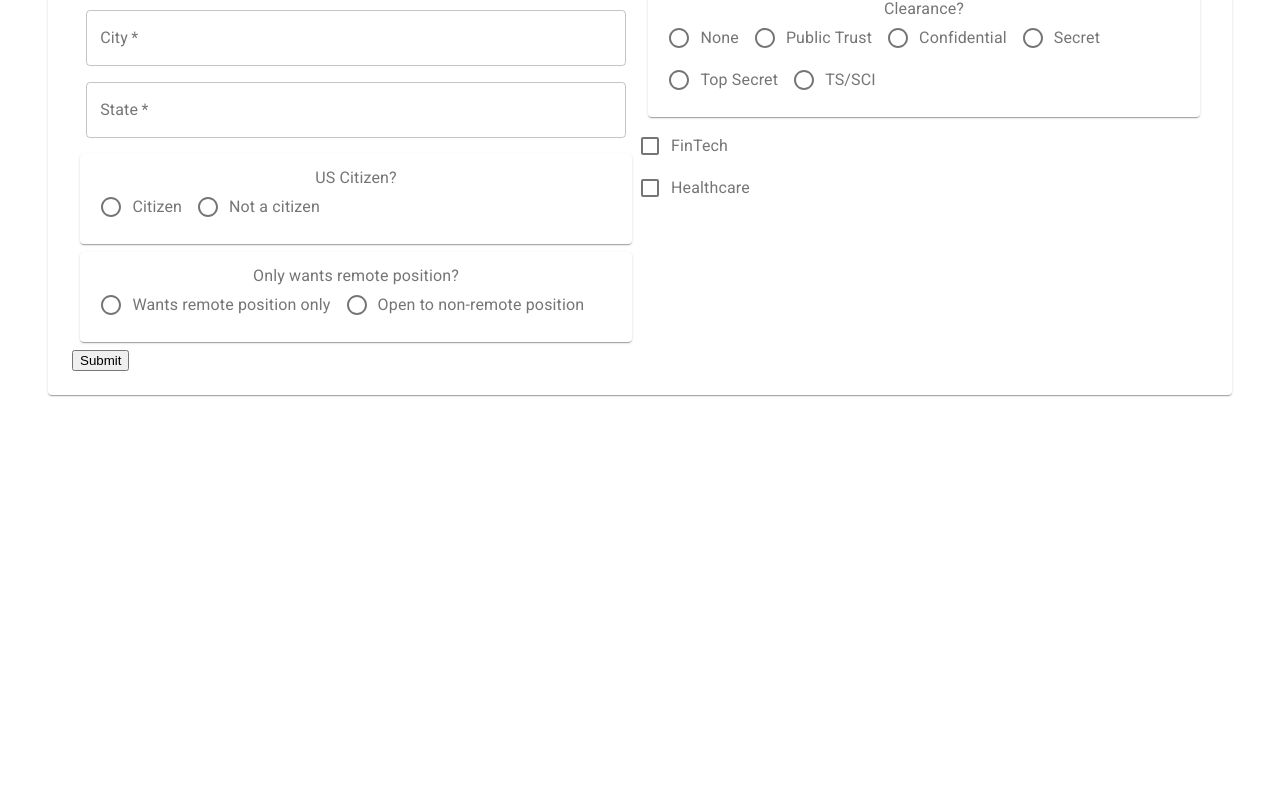
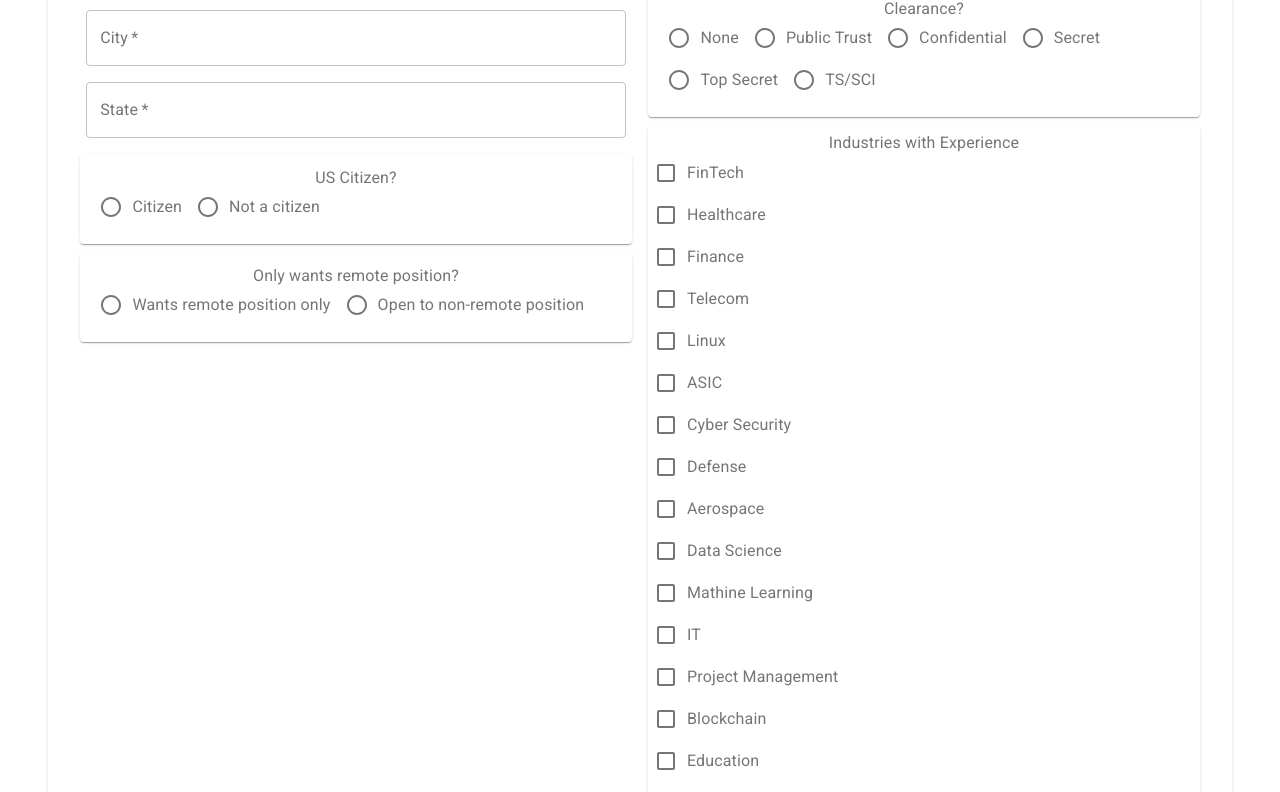
Before and after one commit to mnavoy4/HCRmatcher2, a React (Create React App) app in the folder frontend/: page /add-candidate in a window 1280 px wide. Shown: the part 337-1129 px from the top of the page. Before the commit the page ends 800 px from the top, so only its background shows below. Built offline with nearby package versions, Linux system fonts and the light colour scheme.

Commit message:
added industries to list

```diff
--- a/frontend/src/Containers/AddCandidateContainer/AddCandidateContainer.js
+++ b/frontend/src/Containers/AddCandidateContainer/AddCandidateContainer.js
@@ -196,7 +196,9 @@ export default function AddCandidateContainer(){
                     rules={{ required: true }}
                     control={control}
                   />
-                  <FormGroup>
+                  <Paper className={classes.formItemPaper}>
+                    <FormLabel>Industries with Experience</FormLabel>
+                    <FormGroup>
                     {
                       industries.map((industry, index) => {
                         return (
@@ -204,7 +206,9 @@ export default function AddCandidateContainer(){
                         )
                       })
                     }
-                  </FormGroup>
+                    </FormGroup>
+                  </Paper>
+
 
                   {/* <Controller
                     as={
--- a/frontend/src/industries.js
+++ b/frontend/src/industries.js
@@ -1,3 +1,5 @@
 export default {
-  industries: ['FinTech', 'Healthcare']
+  industries: ['FinTech', 'Healthcare', 'Finance', 'Telecom', 'Linux',
+  'ASIC', 'Cyber Security', 'Defense', 'Aerospace', 'Data Science', 'Mathine Learning', 'IT', 'Project Management',
+  'Blockchain', 'Education', 'Oil and Gas', 'Military',]
 }
```
